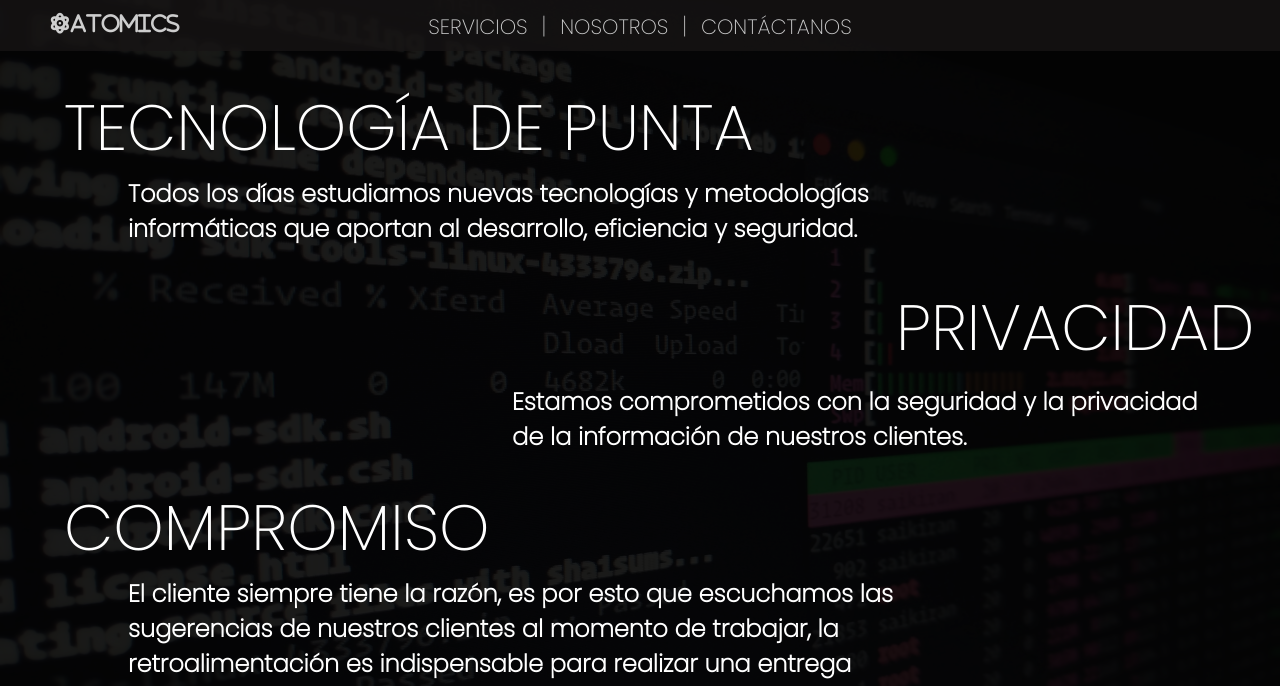
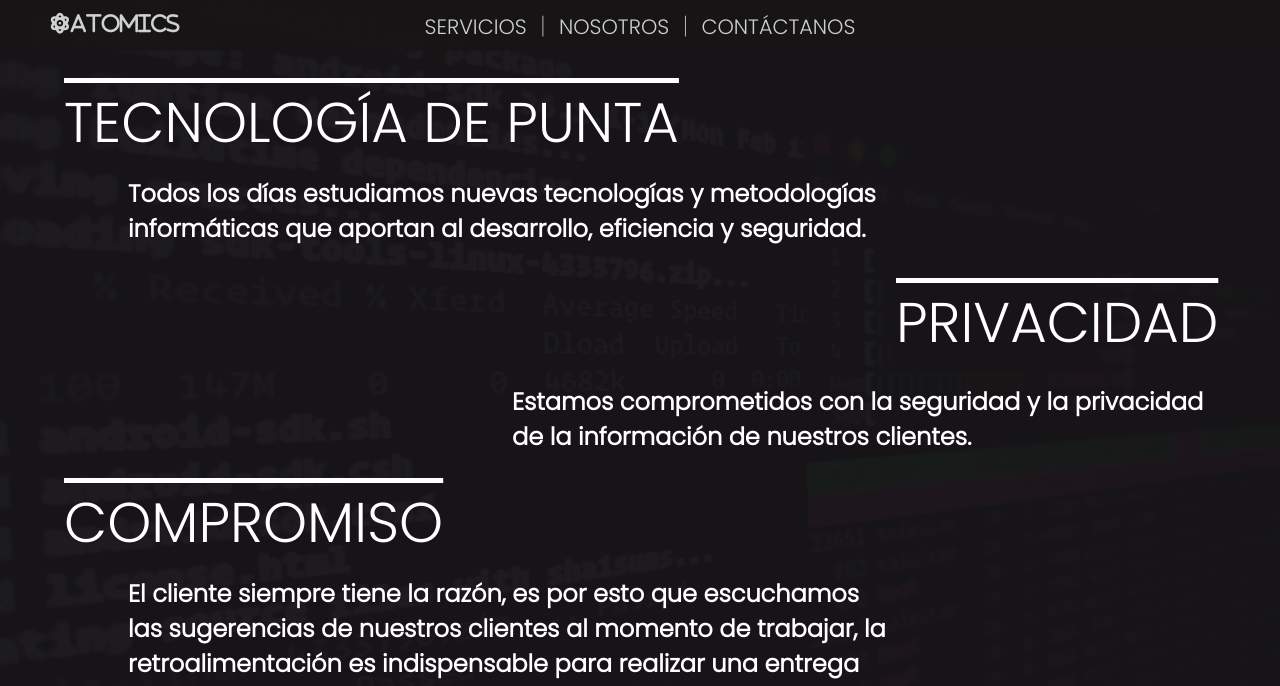
Before and after one commit to atomicscl/atomics, a plain HTML site: page index.html in a window 1280 px wide. Shown: the top 686 px of the page. Drawn offline with nearby package versions, Linux system fonts and the light colour scheme.

Commit message:
[Feature] Homepage

```diff
--- a/main.css
+++ b/main.css
@@ -1,4 +1,4 @@
-@import url('https://fonts.googleapis.com/css2?family=Poppins:wght@200&display=swap');
+@import url('https://fonts.googleapis.com/css2?family=Poppins:wght@300&display=swap');
 * {
     color: white;
     font-family: 'Poppins', sans-serif;
@@ -69,25 +69,27 @@ body {
     margin: 0 auto;
     width: 100vw;
     height: 100vh;
-    background-color: black;
+    background-color: rgb(22, 20, 23);
+    text-shadow: 1px 1px 1px rgb(33, 17, 33);
 }
 
 
 .image {
     height: 100%;
     width: 100%;
-    opacity: 0.1;
+    opacity: 0.03;
 }
 
 #servicios label{
     position: absolute;
     top: 10%;
     left: 5%;
-    font-size: 4rem;
-    text-shadow: 1px 1px 1px 1px rgb(131, 127, 127);
+    font-size: 7vh;
+    text-decoration:overline;
 }
 
 #servicios h1{
+
     position: absolute;
     top: 22%;
     left: 10%;
@@ -99,8 +101,7 @@ body {
     position: absolute;
     top: 35%;
     left: 70%;
-    font-size: 4rem;
-    text-shadow: 1px 1px 1px 1px rgb(131, 127, 127);
+    font-size: 7vh;
 }
 
 #servicios h2{
@@ -115,7 +116,7 @@ body {
     position: absolute;
     top: 60%;
     left: 5%;
-    font-size: 4rem;
+    font-size: 7vh;
 }
 
 #servicios h3 {
```
